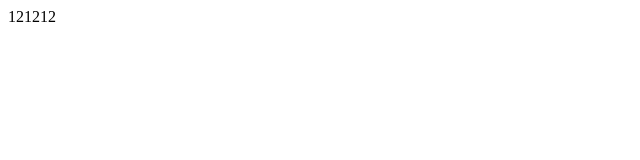
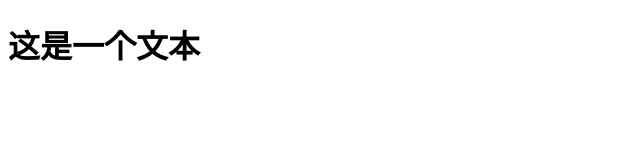
Before and after one commit to isyezi/yezi, a plain HTML site: page index.html in a window 1280 px wide. Shown: the whole page, without its empty margins (0-640 px from the left). Drawn offline with Linux system fonts and the light colour scheme.

Commit message:
新增了css js 修改了index.html

```diff
--- a/index.html
+++ b/index.html
@@ -6,10 +6,13 @@
     <meta http-equiv="X-UA-Compatible" content="IE=edge">
     <meta name="viewport" content="width=device-width, initial-scale=1.0">
     <title>Document</title>
+    <link rel="stylesheet" href="/index.css">
+
 </head>
 
 <body>
-    121212
+    <h1>这是一个文本</h1>
+    <script src="/index.js"></script>
 </body>
 
 </html>
```
Also changed, not shown: index.css (added), index.js (added).
